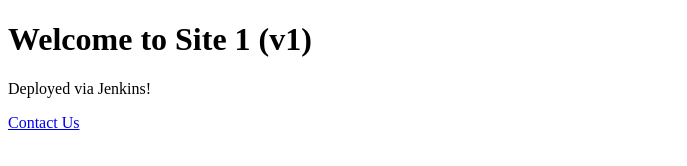
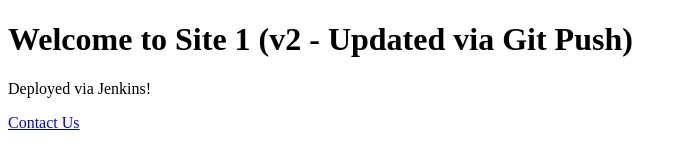
Before and after one commit to Taiwo-Victoria/site1, a plain HTML site: page index.html in a window 1280 px wide. Shown: the whole page, without its empty margins (0-687 px from the left). Drawn offline with Linux system fonts and the light colour scheme.

Commit message:
Update homepage to v2

```diff
--- a/index.html
+++ b/index.html
@@ -5,7 +5,7 @@
     <title>Site 1 - Home</title>
 </head>
 <body>
-    <h1>Welcome to Site 1 (v1)</h1>
+    <h1>Welcome to Site 1 (v2 - Updated via Git Push)</h1>
     <p>Deployed via Jenkins!</p>
     <a href="contacte.html">Contact Us</a>
 </body>
```
